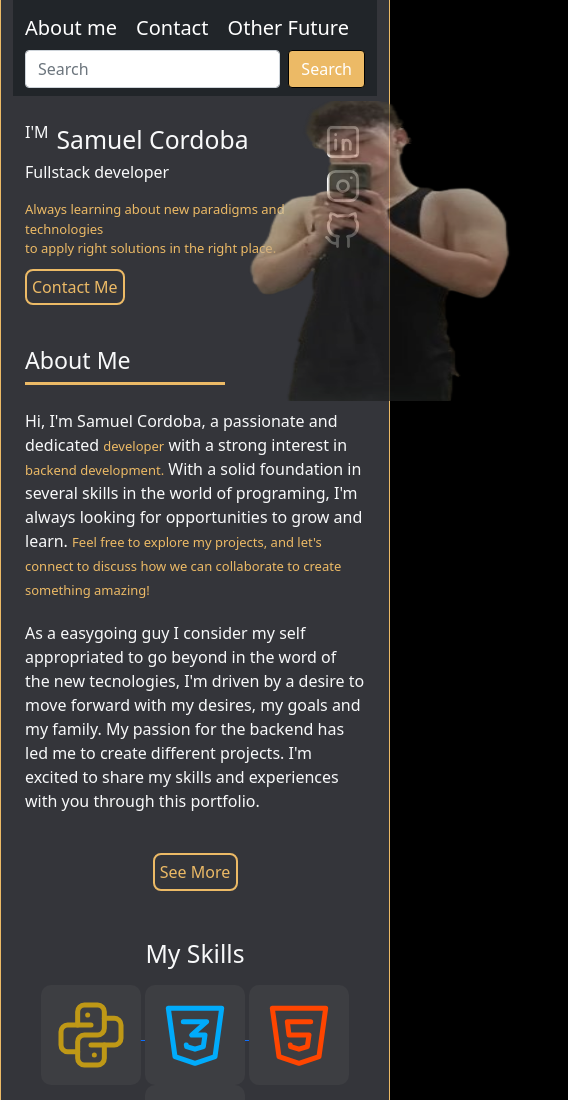
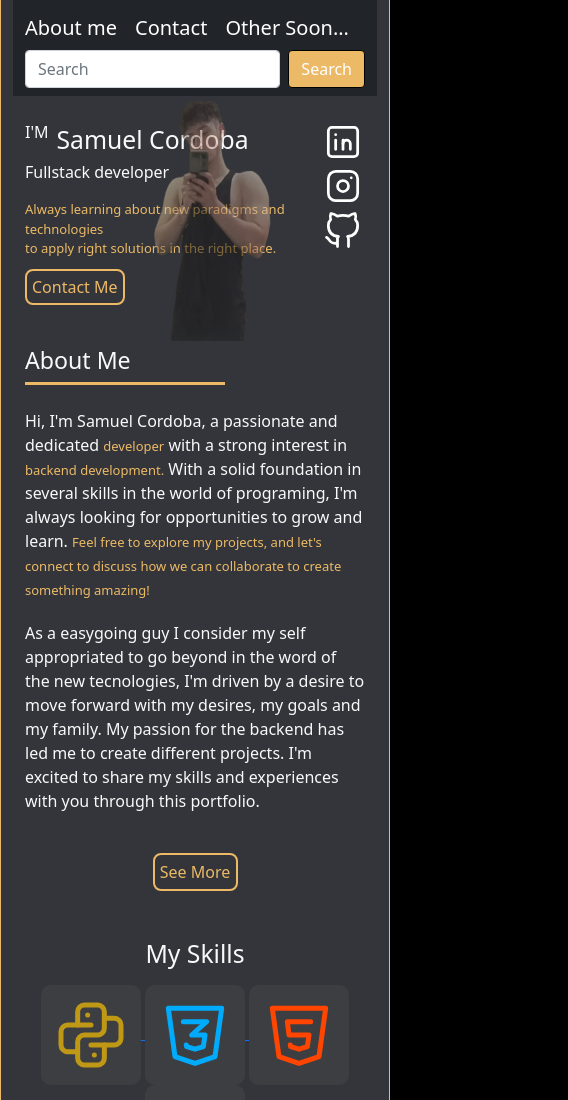
Before and after one commit to Scorhenao/Portfolio, a plain HTML site: page index.html in a window 390 px wide. Shown: the top 1100 px of the page, 568 px wide, since content can reach past the window. Drawn offline with nearby package versions, Linux system fonts and the light colour scheme.

Commit message:
responsive1.0

```diff
--- a/css/style.css
+++ b/css/style.css
@@ -58,10 +58,20 @@ header {
 
 .MyImg {
     position: relative;
+    z-index: 1;
+    width: 400px;
+    height: 300px;
     left: 40%;
     top: 2%;
     opacity: 0.7;
 }
+
+.MyImg img{
+    position: absolute;
+    width: 100%;
+    height: 100%;
+}
+
 
 .ButtonResumeMe {
     text-decoration: none;
@@ -217,13 +227,7 @@ header {
     grid-column: 2;
 }
 
-/*Que los projectos se pongan uno encima de otro*/
-@media (width < 992px){
-    .SpotifyP{
-        grid-row: 2;
-        grid-column: 1;
-    }
-}
+
 /*My Experience*/
 
 .MyExperience{
@@ -283,3 +287,40 @@ footer{
     border-top:solid 1px #ecba66;
     border-bottom:solid 1px #ecba66;
 }
+
+@media (width < 992px){
+    /*Que los projectos se pongan uno encima de otro*/
+    .SpotifyP{
+        grid-row: 2;
+        grid-column: 1;
+    }
+
+    /*Que la imagen del nav mia se acomode*/
+    .MyImg{
+        width: 350px;
+        height: 300px;
+    }
+}
+
+@media (width < 768px){
+    .MyImg{
+        position: block;
+        width: 250px;
+        height: 240px;
+    }
+}
+
+@media (width < 524px){
+    .MyImg{
+        left: 30%;
+        width: 180px;
+        height: 240px;
+        opacity: 0.5;
+    }
+}
+
+@media (width < 350px){
+    .MyImg{
+        display: none;
+    }
+}
--- a/index.html
+++ b/index.html
@@ -19,7 +19,7 @@
             <div class="container h-100 w-100 ">
                     <a href="#AboutMe" class="underline navbar-brand">About me</a>
                     <a href="#Contact" class="underline navbar-brand">Contact</a>
-                    <a href="#Contact" class="underline navbar-brand">Other Future</a>
+                    <a href="#Contact" class="underline navbar-brand">Other Soon...</a>
                 <form class="d-flex">
                     <input class="form-control me-2" type="search" placeholder="Search" aria-label="Search">
                     <button id="BtnSearch" class="btn btn-outline-success" type="submit">Search</button>
@@ -47,8 +47,8 @@
             </div>
         </div>
         <!--Img beside of me-->
-        <div class="MyImg container position-absolute ">
-            <img src="./ImgProjects/Me.png" style="height: 300px; width:400px ;" alt="Me Photo">
+        <div class="MyImg  position-absolute ">
+            <img src="./ImgProjects/Me.png"  alt="Me Photo">
         </div>
         <!--Zone icons Resume Me-->
         <div class="d-flex flex-column h-100 justify-content-end   ">
```
